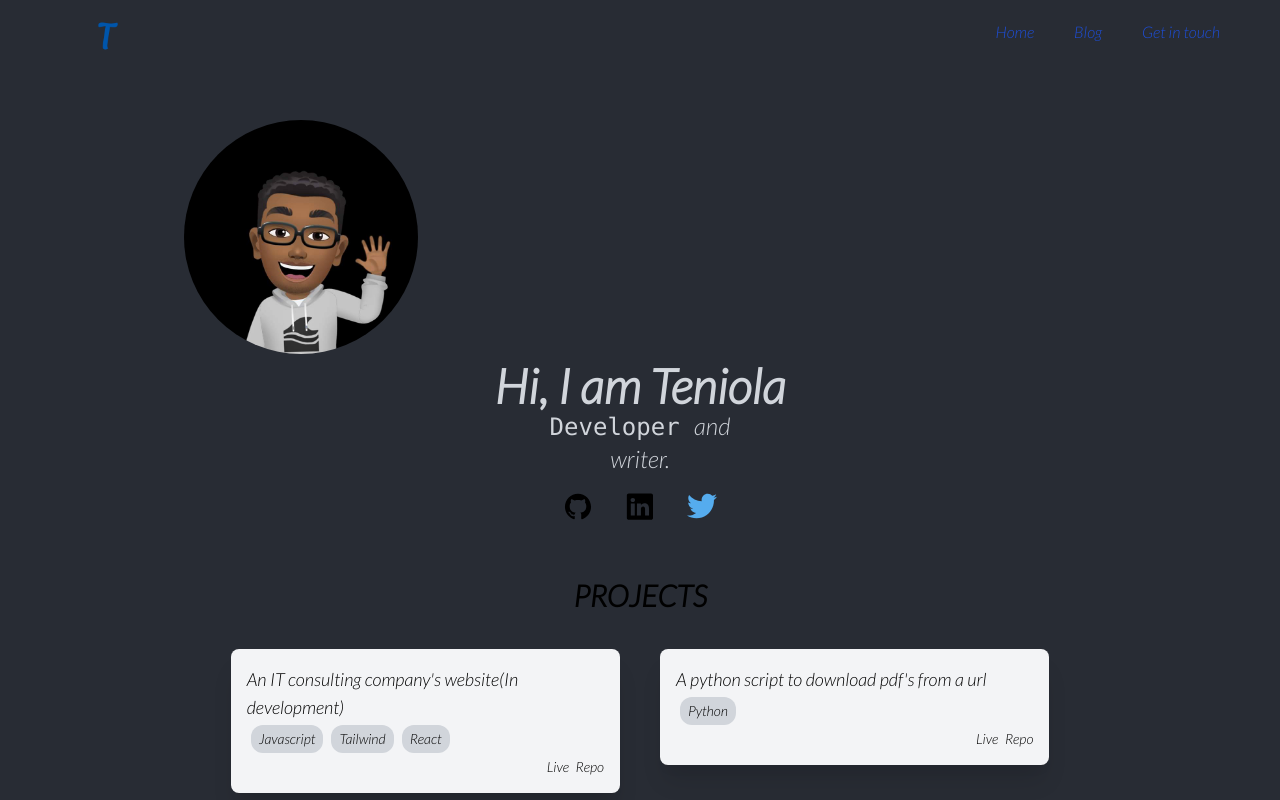
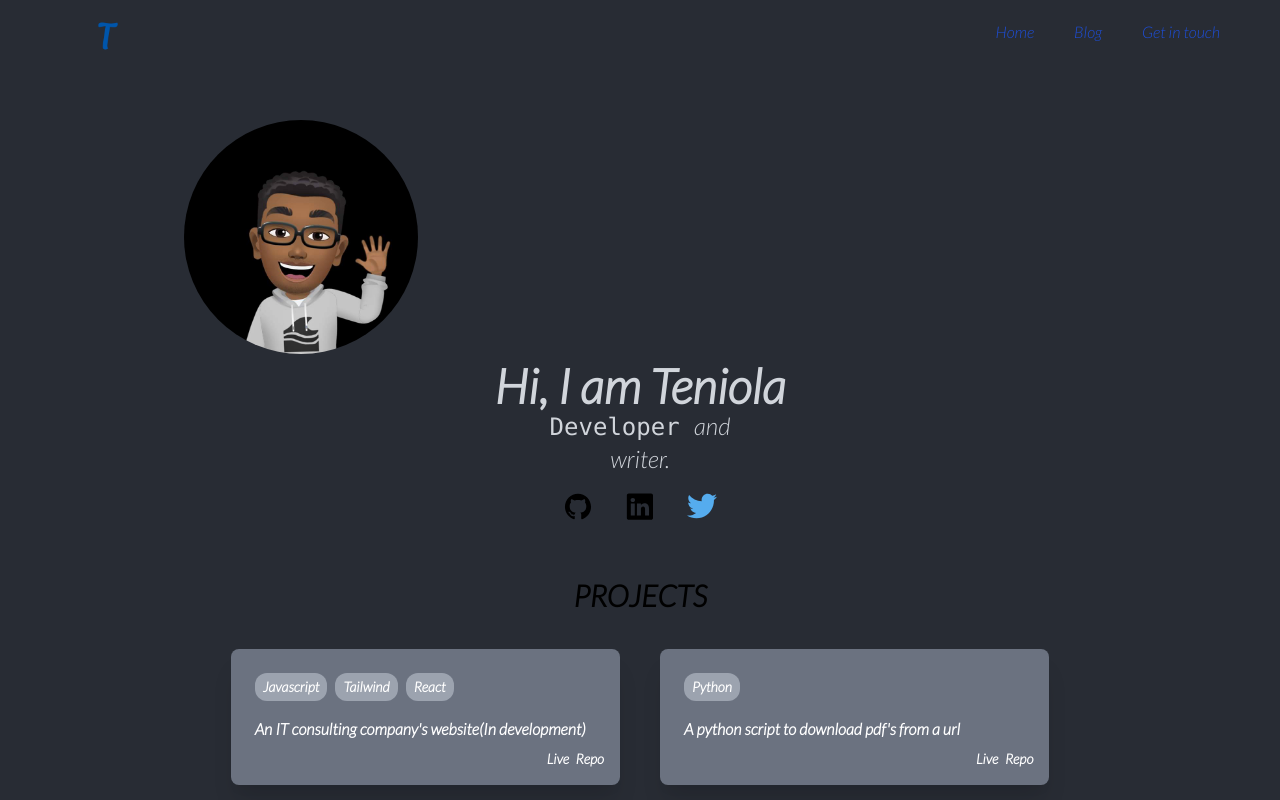
Before and after one commit to devteni/portfolio-website, a React (Create React App) app: page / in a window 1280 px wide. Shown: the top 800 px of the page. Built offline with nearby package versions, Linux system fonts and the light colour scheme.

Commit message:
added title prop

```diff
--- a/src/components/Project.js
+++ b/src/components/Project.js
@@ -1,20 +1,21 @@
 import React from "react";
 
-const Project = ({id, desc, tags, live, repo}) => {
+const Project = ({id, title, desc, tags, live, repo}) => {
     return (
-         <div className="lg:h-1/3 lg:w-1/3 m-5 p-4 w-full shadow-lg
-                    hover:shadow-md bg-gray-100 justify-center lg:shadow-xl rounded-lg" key={id}>
-             <p className="font-light text-base lg:text-lg">{desc}</p>
-             <div className="flex justify-end flex-row-reverse flex-wrap">
+         <div className="lg:w-1/3 m-5 p-4 w-full shadow-lg
+                    hover:shadow-md bg-gray-500 text-white font-bold justify-center lg:shadow-xl rounded-lg" key={id}>
+             <p className="text-base lg:text-lg px-3 pb-0">{title}</p>
+             <div className="flex justify-end flex-row-reverse flex-wrap p-1">
                 {
                     tags.map((tag, i) => {
-                        return <span className="p-1 px-2 m-1 bg-gray-300 font-sm text-sm rounded-xl">{tag}</span>
+                        return <span className="p-1 px-2 m-1 bg-gray-400 font-sm text-sm rounded-xl">{tag}</span>
                     })
                 }
              </div>
+             <p className="p-2">{desc}</p>
              <section className="text-right font-sm text-sm ">
-             <a href={live} className="m-1 hover:text-gray-500"> Live </a>
-             <a href={repo} className="hover:text-gray-700">Repo</a>
+             <a href={live} className="m-1 hover:text-gray-200"> Live </a>
+             <a href={repo} className="hover:text-gray-200">Repo</a>
              </section>
         </div>
             )
```
